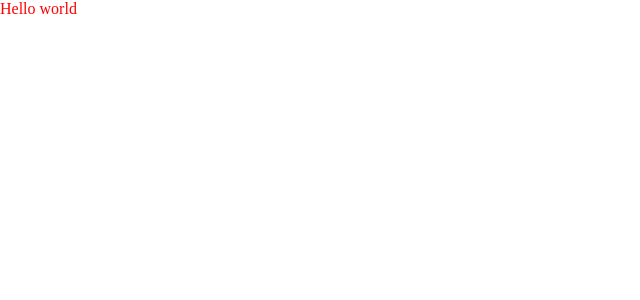
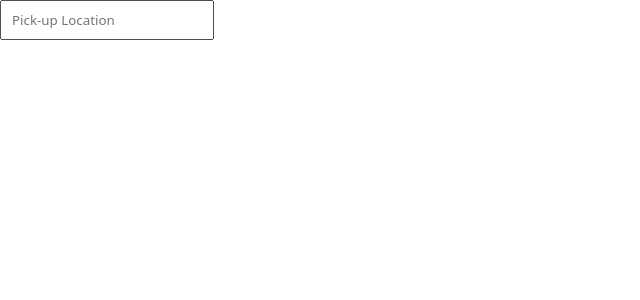
Before and after one commit to pavloKozlov/rentalcars-search, a React app: page / in a window 1280 px wide. Shown: the top 300 px of the page, without its empty margins (0-640 px from the left). Built offline with nearby package versions, Linux system fonts and the light colour scheme.

Commit message:
Add Input, Autocomplete components

```diff
--- a/package.json
+++ b/package.json
@@ -13,6 +13,7 @@
     "lint": "eslint ."
   },
   "dependencies": {
+    "prop-types": "^15.7.2",
     "react": "^17.0.2",
     "react-dom": "^17.0.2"
   },
--- /dev/null
+++ b/src/App.js
@@ -0,0 +1,11 @@
+import React from 'react';
+
+import Autocomplete from './components/Autocomplete';
+
+const App = () => (
+  <div>
+    <Autocomplete />
+  </div>
+);
+
+export default App;
--- /dev/null
+++ b/src/components/Autocomplete/Autocomplete.js
@@ -0,0 +1,11 @@
+import React from 'react';
+import Input from '../Input';
+
+const Autocomplete = () => (
+  <Input
+    placeholder="Pick-up Location"
+    onChange={(val) => console.log({ val })}
+  />
+);
+
+export default Autocomplete;
--- /dev/null
+++ b/src/components/Autocomplete/index.js
@@ -0,0 +1,3 @@
+import Autocomplete from './Autocomplete';
+
+export default Autocomplete;
--- /dev/null
+++ b/src/components/Input/Input.js
@@ -0,0 +1,28 @@
+import React from 'react';
+import PropTypes from 'prop-types';
+import './Input.scss';
+import withValueOnChange from '../../hoc/withValueOnChange';
+
+/**
+ * Input component.
+ */
+const Input = ({ id, name, placeholder, onChange }) => (
+  <input
+    id={id}
+    name={name}
+    className="input"
+    placeholder={placeholder}
+    area-label={placeholder}
+    onChange={onChange}
+    autoComplete="false"
+  />
+);
+
+Input.propTypes = {
+  id: PropTypes.string,
+  name: PropTypes.string,
+  placeholder: PropTypes.string,
+  onChange: PropTypes.func.isRequired,
+};
+
+export default withValueOnChange(Input);
--- /dev/null
+++ b/src/components/Input/Input.scss
@@ -0,0 +1,9 @@
+@import '../../styles/varibles.scss';
+
+.input {
+    min-width: 200px;
+    height: 40px;
+    padding-left: 10px;
+    box-sizing: border-box;
+    font-family: $font-family;
+}
--- /dev/null
+++ b/src/components/Input/index.js
@@ -0,0 +1,3 @@
+import Input from './Input';
+
+export default Input;
--- /dev/null
+++ b/src/hoc/withValueOnChange.js
@@ -0,0 +1,30 @@
+/* eslint-disable react/jsx-props-no-spreading */
+import React, { useCallback } from 'react';
+
+/**
+ * High Order Component that converts event.target.value to value for onChange callback.
+ */
+const withValueOnChange = (Component) => {
+  function InnerComponent({ onChange, ...props }) {
+    const memoizedOnChange = useCallback(
+      (event) => {
+        onChange(event.target.value);
+      },
+      [onChange]
+    );
+
+    return (
+      <Component
+        {...{
+          ...props,
+          onChange: memoizedOnChange,
+        }}
+      />
+    );
+  }
+  InnerComponent.propTypes = Comment.propTypes;
+
+  return InnerComponent;
+};
+
+export default withValueOnChange;
--- a/src/index.js
+++ b/src/index.js
@@ -1,8 +1,11 @@
 import React from 'react';
 import ReactDOM from 'react-dom';
+import App from './App';
 import './index.scss';
 
 ReactDOM.render(
-  <React.StrictMode>Hello world</React.StrictMode>,
+  <React.StrictMode>
+    <App />
+  </React.StrictMode>,
   document.getElementById('root')
 );
--- a/src/index.scss
+++ b/src/index.scss
@@ -1,3 +1,9 @@
+@import './styles/varibles.scss';
+
+html {
+  font-family: $font-family;
+}
+
 body {
   margin: 0;
   color: #ff0000;
--- /dev/null
+++ b/src/styles/varibles.scss
@@ -0,0 +1 @@
+$font-family: system-ui, Helvetica, Arial, sans-serif;
```
